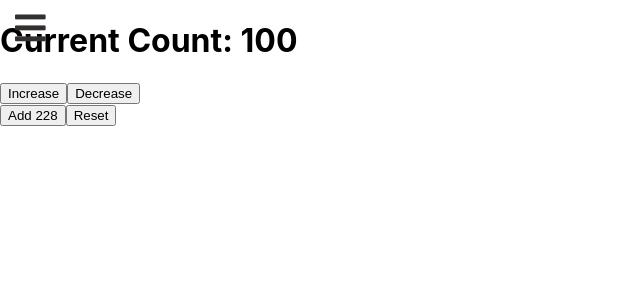
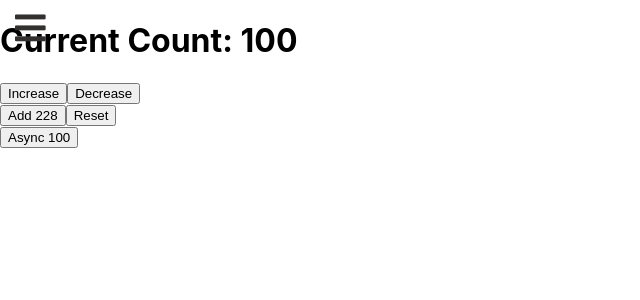
Before and after one commit to jugosoft/react-to-do-list, a React (Create React App) app in the folder react-to-do-list/: page / in a window 1280 px wide. Shown: the top 300 px of the page, without its empty margins (0-640 px from the left). Built offline with nearby package versions, Linux system fonts and the light colour scheme.

Commit message:
Applying redux-thunk to Hanlde Async State Change

```diff
--- a/react-to-do-list/package.json
+++ b/react-to-do-list/package.json
@@ -37,6 +37,7 @@
     ]
   },
   "devDependencies": {
-    "redux": "^4.1.1"
+    "redux": "^4.1.1",
+    "redux-thunk": "^2.3.0"
   }
 }
--- a/react-to-do-list/src/components/PerfectCounter/PerfectCounter.jsx
+++ b/react-to-do-list/src/components/PerfectCounter/PerfectCounter.jsx
@@ -1,6 +1,6 @@
 import React from 'react';
 import {connect} from 'react-redux';
-import { add, sub, addNumber, reset } from '../../redux/actions/actions';
+import { add, sub, addNumber, onAsyncAdd, reset } from '../../redux/actions/actions';
 
 class PerfectCounter extends React.Component {
     render() {
@@ -16,6 +16,9 @@ class PerfectCounter extends React.Component {
                 <div>
                     <button onClick={this.props.addNumber}>Add 228</button>
                     <button onClick={this.props.reset}>Reset</button>
+                </div>
+                <div>
+                    <button onClick={this.props.onAsyncAdd}>Async 100</button>
                 </div>
             </React.Fragment>
         )
@@ -38,7 +41,8 @@ function mapDispatchToProps(dispatch) {
         addNumber: function () {
             return dispatch(addNumber(228));
         },
-        reset: () => dispatch(reset())
+        reset: () => dispatch(reset()),
+        onAsyncAdd: () => dispatch(onAsyncAdd())
     };
 }
 
--- a/react-to-do-list/src/index.js
+++ b/react-to-do-list/src/index.js
@@ -6,6 +6,7 @@ import App from './App';
 import { applyMiddleware, createStore } from 'redux';
 import { Provider } from 'react-redux';
 import rootReducer from './redux/rootReducer';
+import reduxThunk from 'redux-thunk';
 
 function loggerMiddleware(store) {
   return function (next) {
@@ -17,7 +18,7 @@ function loggerMiddleware(store) {
 }
 
 // Глобальный стор для приложения
-const store = createStore(rootReducer, applyMiddleware(loggerMiddleware));
+const store = createStore(rootReducer, applyMiddleware(loggerMiddleware, reduxThunk));
 
 // Наше приложение
 const app = (
--- a/react-to-do-list/src/redux/Reset.js
+++ b/react-to-do-list/src/redux/Reset.js
@@ -1,5 +1,4 @@
 import { RESET } from "./actions/actionTypes";
-import { initialState } from "./PerfectCounter";
 
 export default function PerfectCounter(state = { }, action) {
     switch (action.type) {
--- a/react-to-do-list/src/redux/actions/actions.js
+++ b/react-to-do-list/src/redux/actions/actions.js
@@ -9,6 +9,15 @@ export function add() {
 export function sub() {
     return {
         type: SUB
+    }
+}
+
+export function onAsyncAdd() {
+    return (dispatch) => {
+        setTimeout(() => {
+            dispatch(addNumber(3000));
+        }, 5000);
+        // type: SUB
     }
 }
 
```
Also changed, not shown: 1 other file (tests, documents, lock files or other folders).
